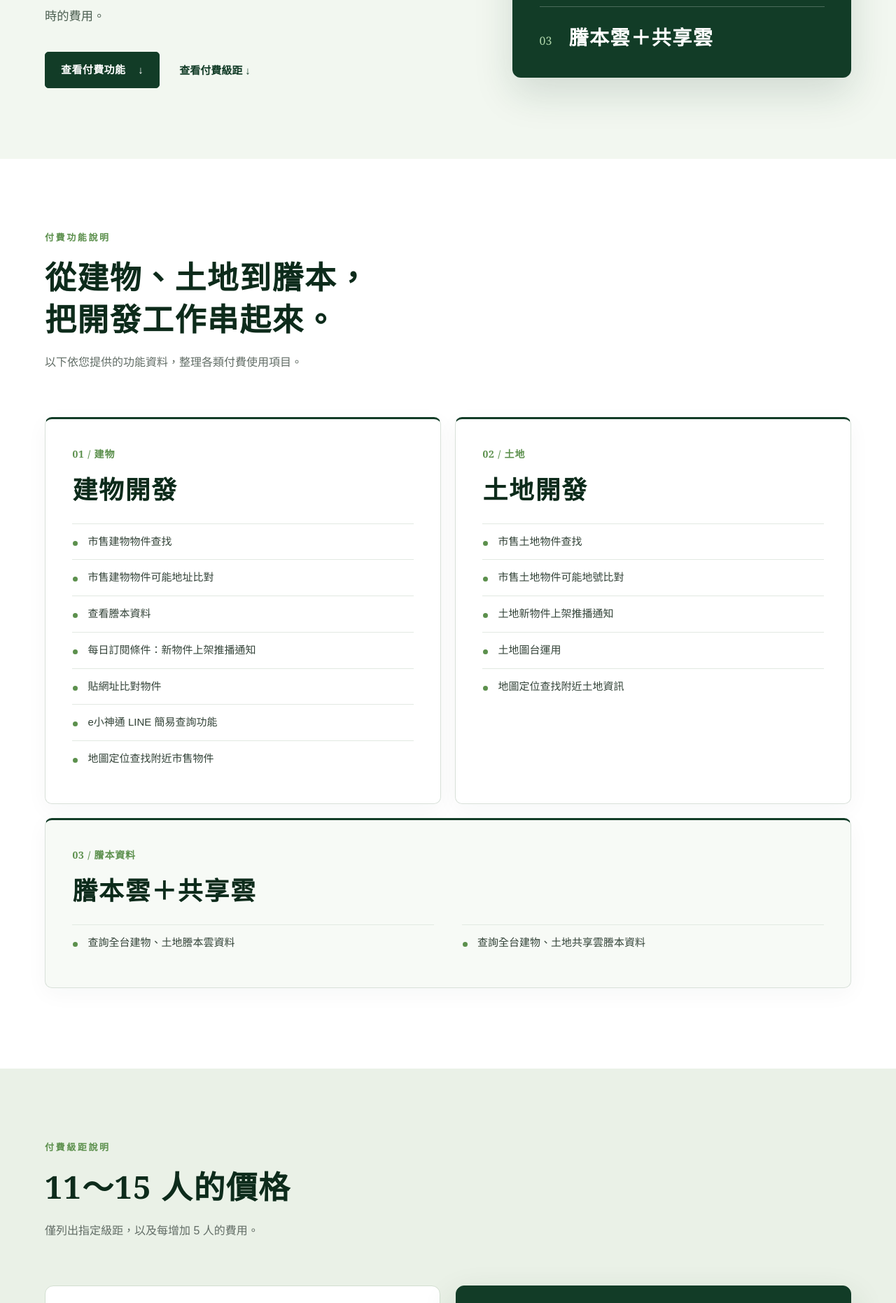
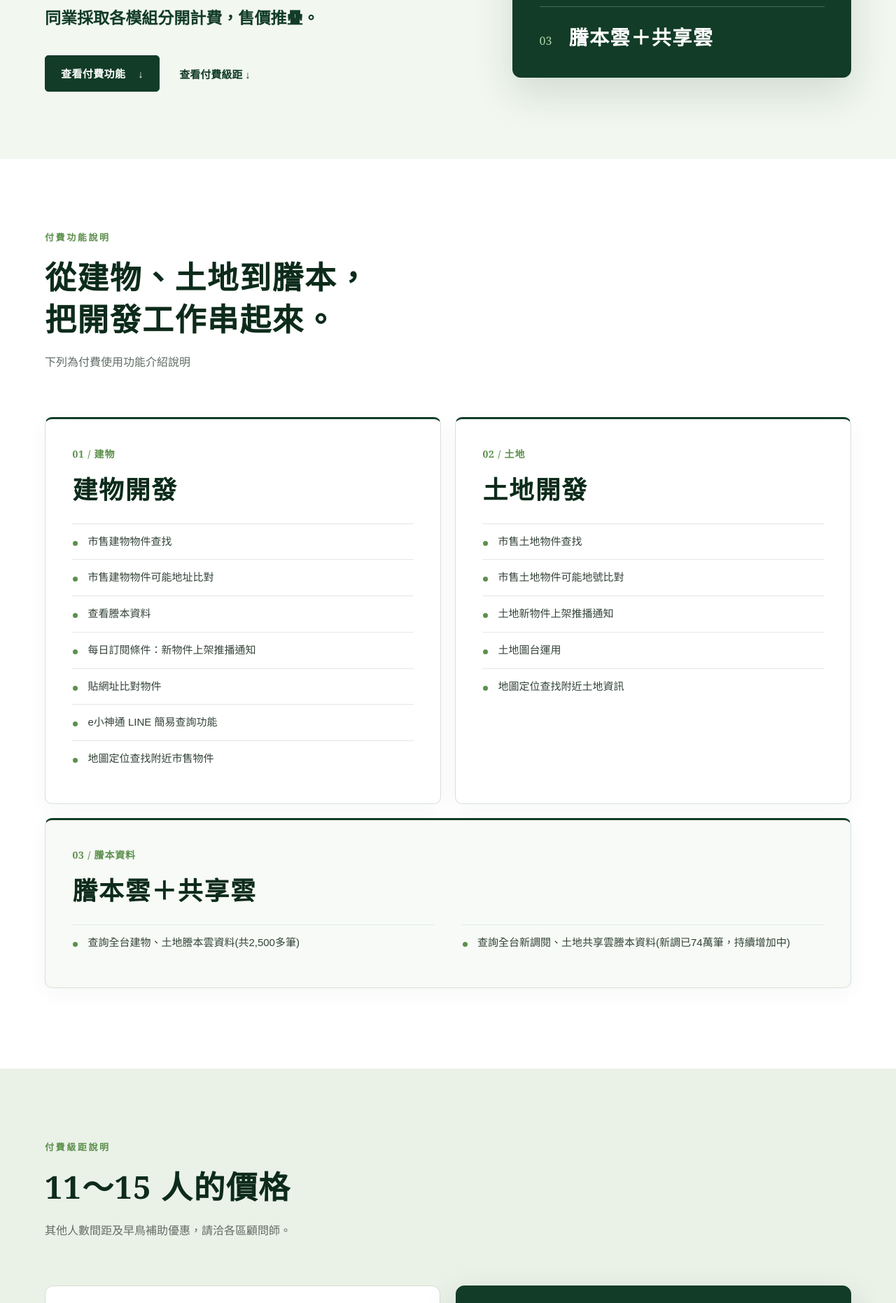
Before and after one commit to hbit10907-ai/ai-ecosystem-testimonials, a plain HTML site: page pricing.html in a window 1280 px wide. Shown: the part 426-2288 px from the top of the page at 70% size. Drawn offline with Linux system fonts and the light colour scheme.

Commit message:
Update pricing copy and cloud data

```diff
--- a/pricing.css
+++ b/pricing.css
@@ -4,6 +4,7 @@
 .pricing-hero h1, .pricing-section-heading h2 { margin: 0; color: var(--forest-deep); font-family: Georgia, "Noto Serif TC", "Microsoft JhengHei", serif; font-weight: 700; letter-spacing: .035em; line-height: 1.32; }
 .pricing-hero h1 { font-size: clamp(43px, 4.6vw, 67px); }
 .pricing-hero-copy > p:not(.section-label) { max-width: 600px; margin: 23px 0 0; color: #4c5f51; font-size: clamp(16px, 1.35vw, 19px); line-height: 1.9; }
+.pricing-hero-callout { max-width: 600px; margin: 7px 0 0; color: var(--forest); font-size: clamp(19px, 1.8vw, 24px); font-weight: 700; line-height: 1.6; }
 .pricing-hero-actions { display: flex; flex-wrap: wrap; align-items: center; gap: 18px 28px; margin-top: 34px; }
 .pricing-hero-panel { padding: 30px clamp(25px, 3vw, 43px) 18px; border-radius: 12px; background: var(--forest); color: #fff; box-shadow: 0 22px 55px rgba(18, 60, 39, .15); }
 .pricing-panel-label { display: block; padding-bottom: 18px; color: #c9dfc8; font-size: 13px; font-weight: 800; letter-spacing: .18em; }
--- a/pricing.html
+++ b/pricing.html
@@ -30,7 +30,8 @@
         <div class="pricing-hero-copy">
           <p class="section-label">收費模式</p>
           <h1 id="pricing-title">開發工具的價值，<br>看得清楚。</h1>
-          <p>依使用人數級距計價。先認識付費功能，再了解 11～15 人的價格與增加人數時的費用。</p>
+          <p>根據人員級距進行收費、收費後功能皆能使用，</p>
+          <h2 class="pricing-hero-callout">同業採取各模組分開計費，售價推疊。</h2>
           <div class="pricing-hero-actions">
             <a class="button-primary" href="#paid-features">查看付費功能 <span aria-hidden="true">↓</span></a>
             <a class="button-text" href="#price-tier">查看付費級距 <span aria-hidden="true">↓</span></a>
@@ -50,7 +51,7 @@
         <div class="pricing-section-heading">
           <p class="section-label">付費功能說明</p>
           <h2 id="paid-features-title">從建物、土地到謄本，<br>把開發工作串起來。</h2>
-          <p>以下依您提供的功能資料，整理各類付費使用項目。</p>
+          <p>下列為付費使用功能介紹說明</p>
         </div>
         <div class="paid-feature-grid">
           <article class="paid-feature-card" aria-labelledby="building-title">
@@ -78,8 +79,8 @@
           <article class="paid-feature-card paid-feature-wide" aria-labelledby="cloud-title">
             <div class="paid-card-heading"><span>03 / 謄本資料</span><h3 id="cloud-title">謄本雲＋共享雲</h3></div>
             <ul>
-              <li>查詢全台建物、土地謄本雲資料</li>
-              <li>查詢全台建物、土地共享雲謄本資料</li>
+              <li>查詢全台建物、土地謄本雲資料(共2,500多筆)</li>
+              <li>查詢全台新調閱、土地共享雲謄本資料(新調已74萬筆，持續增加中)</li>
             </ul>
           </article>
         </div>
@@ -91,7 +92,7 @@
         <div class="pricing-section-heading">
           <p class="section-label">付費級距說明</p>
           <h2 id="price-tier-title">11～15 人的價格</h2>
-          <p>僅列出指定級距，以及每增加 5 人的費用。</p>
+          <p>其他人數間距及早鳥補助優惠，請洽各區顧問師。</p>
         </div>
         <div class="price-grid">
           <article class="price-card price-card-market" aria-labelledby="market-title">
```
Also changed, not shown: tests/site.test.mjs (+4 -1 lines).
